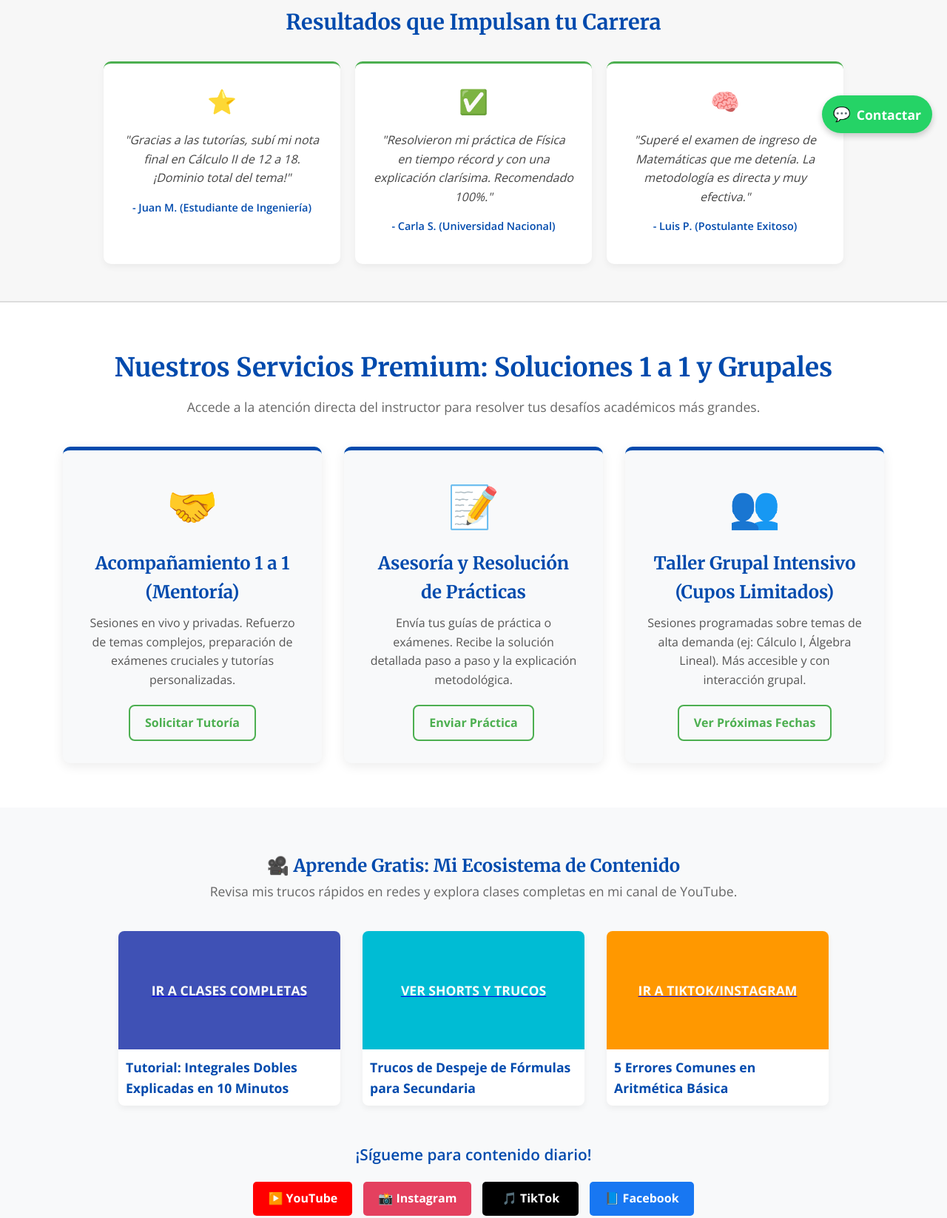
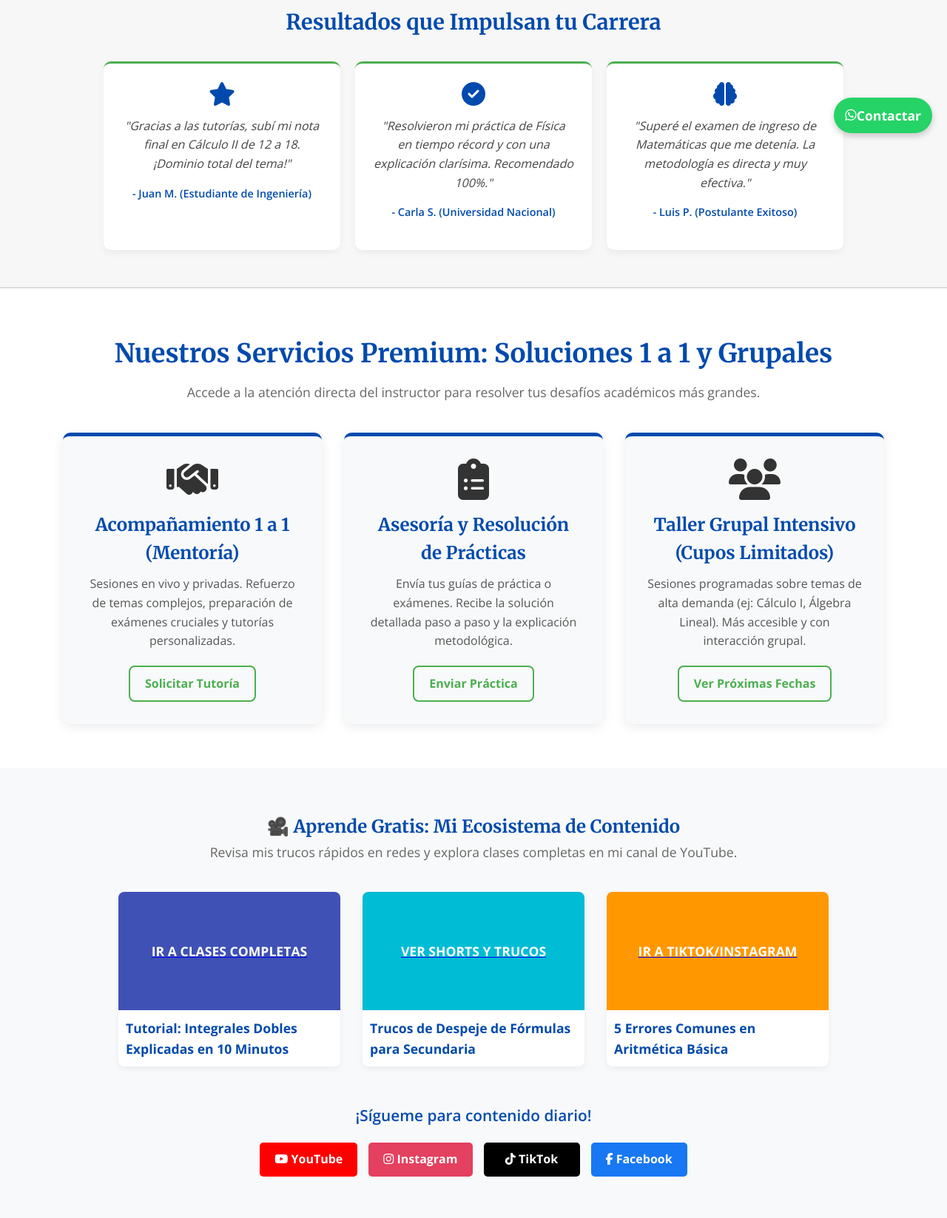
Before and after one commit to Acuario97/PrepMente-landing, a plain HTML site: page index.html in a window 1280 px wide. Shown: the part 600-2247 px from the top of the page at 74% size. Drawn offline with nearby package versions, Linux system fonts and the light colour scheme.

Commit message:
index.html

```diff
--- a/index.html
+++ b/index.html
@@ -1,6 +1,5 @@
 <link rel="stylesheet" href="style.css">
-
-<header class="main-header">
+<link rel="stylesheet" href="https://cdnjs.cloudflare.com/ajax/libs/font-awesome/6.5.2/css/all.min.css"> <header class="main-header">
     <div class="logo">
         <h1>PrepMente</h1>
     </div>
@@ -27,17 +26,17 @@
         <h3>Resultados que Impulsan tu Carrera</h3>
         <div class="testimonial-grid">
             <div class="testimonial-card">
-                <span class="quote-icon">⭐</span>
+                <span class="quote-icon"><i class="fas fa-star"></i></span>
                 <p>"Gracias a las tutorías, subí mi nota final en Cálculo II de 12 a 18. ¡Dominio total del tema!"</p>
                 <p class="source">- Juan M. (Estudiante de Ingeniería)</p>
             </div>
             <div class="testimonial-card">
-                <span class="quote-icon">✅</span>
+                <span class="quote-icon"><i class="fas fa-check-circle"></i></span>
                 <p>"Resolvieron mi práctica de Física en tiempo récord y con una explicación clarísima. Recomendado 100%."</p>
                 <p class="source">- Carla S. (Universidad Nacional)</p>
             </div>
             <div class="testimonial-card">
-                <span class="quote-icon">🧠</span>
+                <span class="quote-icon"><i class="fas fa-brain"></i></span>
                 <p>"Superé el examen de ingreso de Matemáticas que me detenía. La metodología es directa y muy efectiva."</p>
                 <p class="source">- Luis P. (Postulante Exitoso)</p>
             </div>
@@ -50,21 +49,21 @@
 
         <div class="service-grid">
             <div class="service-card">
-                <span class="service-icon">🤝</span>
+                <span class="service-icon"><i class="fas fa-handshake"></i></span>
                 <h4>Acompañamiento 1 a 1 (Mentoría)</h4>
                 <p>Sesiones en vivo y privadas. Refuerzo de temas complejos, preparación de exámenes cruciales y tutorías personalizadas.</p>
                 <a href="#contacto" class="btn-secondary small-btn">Solicitar Tutoría</a>
             </div>
 
             <div class="service-card">
-                <span class="service-icon">📝</span>
+                <span class="service-icon"><i class="fas fa-clipboard-list"></i></span>
                 <h4>Asesoría y Resolución de Prácticas</h4>
                 <p>Envía tus guías de práctica o exámenes. Recibe la solución detallada paso a paso y la explicación metodológica.</p>
                 <a href="#contacto" class="btn-secondary small-btn">Enviar Práctica</a>
             </div>
 
             <div class="service-card">
-                <span class="service-icon">👥</span>
+                <span class="service-icon"><i class="fas fa-users"></i></span>
                 <h4>Taller Grupal Intensivo (Cupos Limitados)</h4>
                 <p>Sesiones programadas sobre temas de alta demanda (ej: Cálculo I, Álgebra Lineal). Más accesible y con interacción grupal.</p>
                 <a href="#contacto" class="btn-secondary small-btn">Ver Próximas Fechas</a>
@@ -95,10 +94,10 @@
         <div class="social-cta">
             <p>¡Sígueme para contenido diario!</p>
             <div class="social-icons">
-                <a href="[TU ENLACE DE YOUTUBE]" target="_blank" class="icon-link youtube-icon">▶️ YouTube</a>
-                <a href="[TU ENLACE DE INSTAGRAM]" target="_blank" class="icon-link instagram-icon">📸 Instagram</a>
-                <a href="[TU ENLACE DE TIKTOK]" target="_blank" class="icon-link tiktok-icon">🎵 TikTok</a>
-                <a href="[TU ENLACE DE FACEBOOK]" target="_blank" class="icon-link facebook-icon">📘 Facebook</a>
+                <a href="[TU ENLACE DE YOUTUBE]" target="_blank" class="icon-link youtube-icon"><i class="fab fa-youtube"></i> YouTube</a>
+                <a href="[TU ENLACE DE INSTAGRAM]" target="_blank" class="icon-link instagram-icon"><i class="fab fa-instagram"></i> Instagram</a>
+                <a href="[TU ENLACE DE TIKTOK]" target="_blank" class="icon-link tiktok-icon"><i class="fab fa-tiktok"></i> TikTok</a>
+                <a href="[TU ENLACE DE FACEBOOK]" target="_blank" class="icon-link facebook-icon"><i class="fab fa-facebook-f"></i> Facebook</a>
             </div>
         </div>
     </section>
@@ -110,7 +109,7 @@
             <h4>La vía más rápida: WhatsApp 📱</h4>
             <p>Escríbame directamente para cotizar su práctica o agendar su tutoría personalizada. Respuesta inmediata.</p>
             <a href="https://wa.me/51924173069?text=Quiero%20solicitar%20un%20servicio%20de%20PrepMente." target="_blank" class="btn-whatsapp-large">
-                💬 +51 924 173 069 (Escríbeme)
+                <i class="fab fa-whatsapp"></i> +51 924 173 069 (Escríbeme)
             </a>
             <p class="or-separator">O envíame tu email y te contacto:</p>
             <form class="lead-form" method="POST" action="/api/v1/capturar-lead">
@@ -127,5 +126,5 @@
 </footer>
 
 <a href="https://wa.me/51924173069?text=Quiero%20solicitar%20un%20servicio%20de%20PrepMente." target="_blank" class="whatsapp-float-cta">
-    <span class="whatsapp-icon">💬</span> Contactar
+    <i class="fab fa-whatsapp"></i> Contactar
 </a>
```
